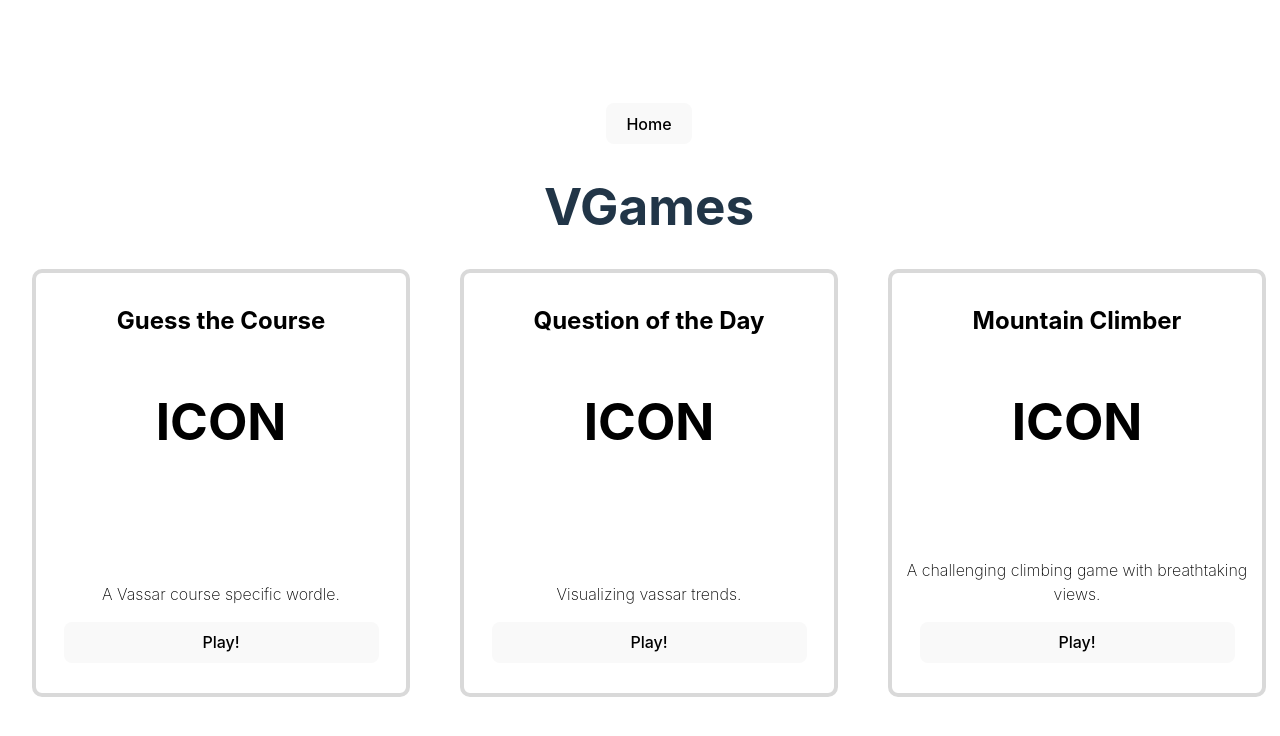
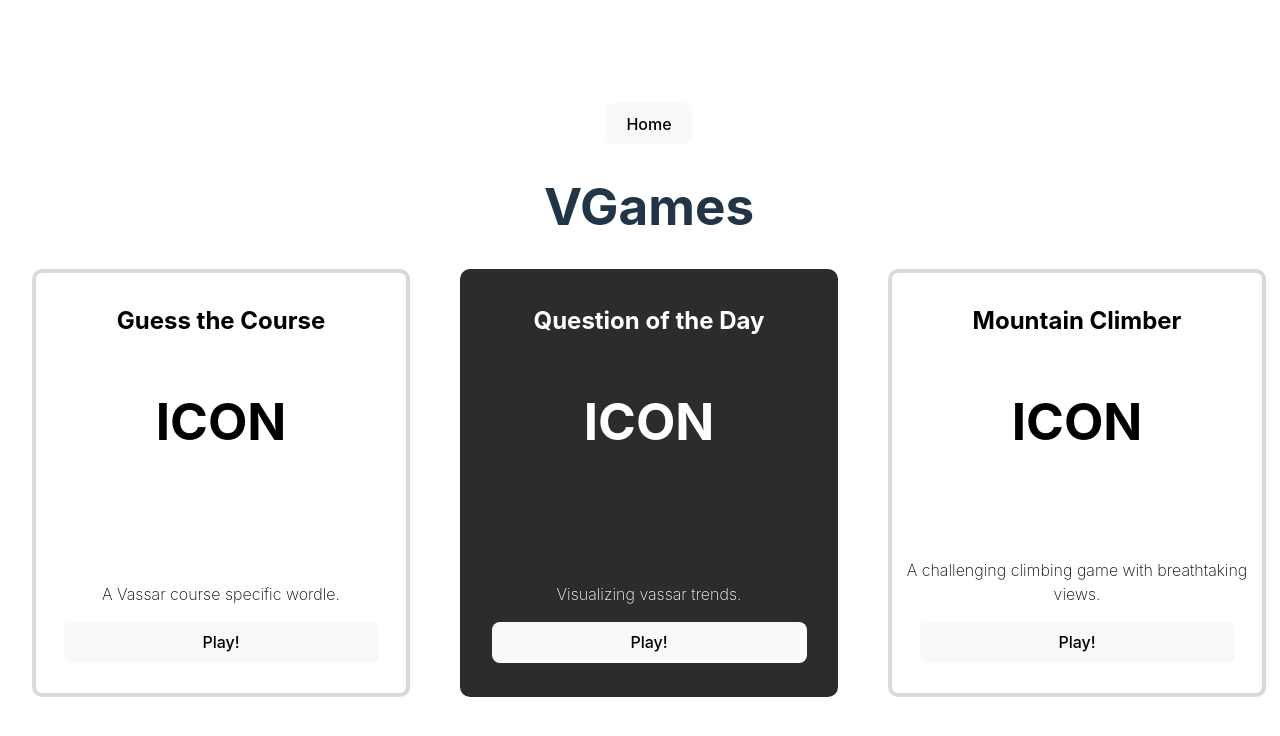
Before and after one commit to vzhang03/VGames, a React (Vite) app in the folder frontend/: page / in a window 1280 px wide. Shown: the top 736 px of the page. Built offline with nearby package versions, Linux system fonts and the light colour scheme.

Commit message:
Finished with the light and dark widgets

```diff
--- a/frontend/src/App.css
+++ b/frontend/src/App.css
@@ -51,15 +51,24 @@
 
 /* game widgets in carousel */
 .game-widget-container {
-  color: black;
-  background-color: #FFFFFF;
-  border: 4px solid #D9D9D9; /* Properly defines border style, width, and color */
   border-radius: 10px;
   padding: 10px; /* Add some spacing for better visuals */
   text-align: center; /* Center-align the content */
   width: 350px;
   max-height: 400px;
   height: 400px;
+}
+
+.game-widget-container-light {
+  color: black;
+  background-color: #FFFFFF;
+  border: 4px solid #D9D9D9; /* Properly defines border style, width, and color */
+}
+
+.game-widget-container-dark {
+  background-color: #2c2c2c;
+  color: #FFFFFF;
+  border: 4px solid #2c2c2c; /* Properly defines border style, width, and color */
 }
 
 .game-widget-content {
--- a/frontend/src/components/GameWidget.tsx
+++ b/frontend/src/components/GameWidget.tsx
@@ -5,20 +5,19 @@ interface GameWidgetProps {
   appName: string;
   navigationId: string,
   appDescription: string;
+  dark: boolean;
 }
 
-const GameWidget: React.FC<GameWidgetProps> = ({ appName, navigationId, appDescription }) => {
+const GameWidget: React.FC<GameWidgetProps> = ({ appName, navigationId, appDescription, dark }) => {
   const navigate = useNavigate();
 
   const handlePlayClick = () => {
-    // Navigate to the game's landing page using appName as the gameId
     console.log(`navigating to: /game/${navigationId}`);
     navigate(`/game/${navigationId}`);
-    // navigate(`/game/${appName.toLowerCase().replace(/\s+/g, '-')}`);
   };
 
   return (
-    <div className="game-widget-container">
+    <div className={`game-widget-container ${dark ? 'game-widget-container-dark' : 'game-widget-container-light'}`}>
       <div className="game-widget-content">
         <div className="game-widget-header">
           <h2>{appName}</h2>
@@ -32,5 +31,4 @@ const GameWidget: React.FC<GameWidgetProps> = ({ appName, navigationId, appDescr
     </div>
   );
 };
-
 export default GameWidget;
--- a/frontend/src/index.css
+++ b/frontend/src/index.css
@@ -54,6 +54,7 @@ button:focus-visible {
   outline: 4px auto -webkit-focus-ring-color;
 }
 
+/* this represents light mode vs dark mode */
 @media (prefers-color-scheme: light) {
   :root {
     color: #213547;
--- a/frontend/src/pages/Home.tsx
+++ b/frontend/src/pages/Home.tsx
@@ -10,14 +10,17 @@ const Home: React.FC<HomeProps> = ({  }) => {
       <h1>VGames</h1>
 
       <div className="widget-carousel">
-        {Object.keys(gameData).map((gameId) => {
+      {Object.keys(gameData).map((gameId, index) => {
         const game = gameData[gameId];
+        const isOdd = index % 2 !== 0; // `true` if odd, `false` if even
+
         return (
           <GameWidget
             key={gameId}
             appName={game.name}
             navigationId={gameId}
             appDescription={game.description}
+            dark={isOdd} // Pass the boolean if needed in GameWidget
           />
         );
       })}
```
Lines whose indentation alone changed are shown as unchanged.
